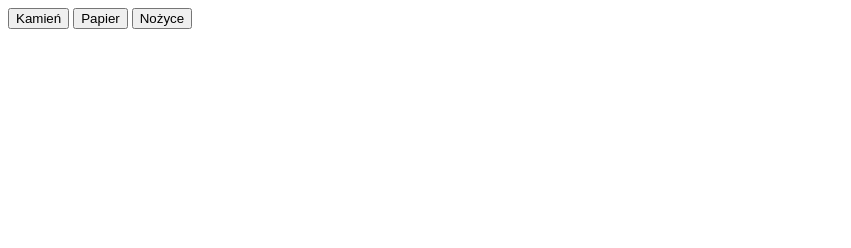
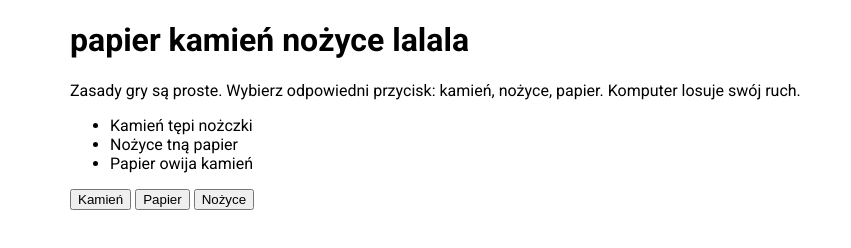
Before and after one commit to sylwiapaprzycka/javascript-prework, a website: page index.html in a window 1280 px wide. Shown: the whole page, without its empty margins (0-851 px from the left). Drawn offline with nearby package versions, Linux system fonts and the light colour scheme; files that its build step writes are made by us from their sources.

Commit message:
Add html body and styles

```diff
--- a/index.html
+++ b/index.html
@@ -1,12 +1,20 @@
 <!DOCTYPE html>
-<html lang="en">
+<html lang="pl">
 <head>
 	<meta charset="UTF-8">
 	<title>Kamień, papier, nożyce</title>
+	<link href="https://fonts.googleapis.com/css2?family=Roboto:wght@100;400;700&display=swap" rel="stylesheet">
 	<link rel="stylesheet" href="css/style.css">
 </head>
 <body>
 	<div class="container">
+		<h1>papier kamień nożyce lalala </h1>
+		<p>Zasady gry są proste. Wybierz odpowiedni przycisk: kamień, nożyce, papier. Komputer losuje swój ruch.</p>
+		<ul>
+			<li>Kamień tępi nożczki</li>
+			<li>Nożyce tną papier</li>
+			<li>Papier owija kamień</li>
+		</ul>
 		<div id="buttons">
 			<button id="button-rock">Kamień</button>
 			<button id="button-paper">Papier</button>
--- a/sass/style.scss
+++ b/sass/style.scss
@@ -0,0 +1,12 @@
+$font-main: 'Roboto', sans-serif;
+$color-one: #fed330;
+$color-two: #fc5c65;
+$color-three: #2bcbba;
+
+body {
+    font-family: $font-main;
+}
+.container {
+    max-width: 1140px;
+    margin: 0 auto;
+}
```
